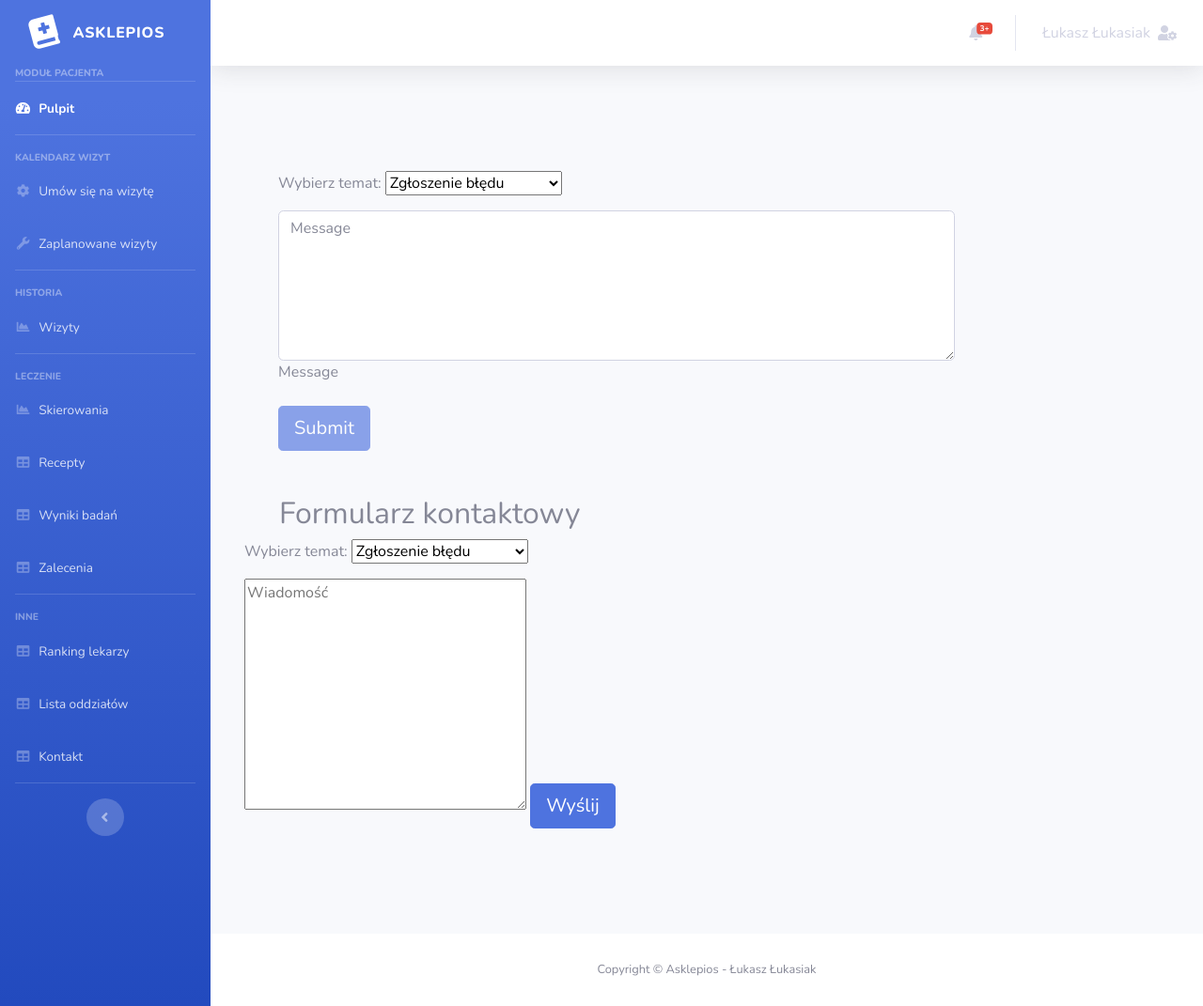
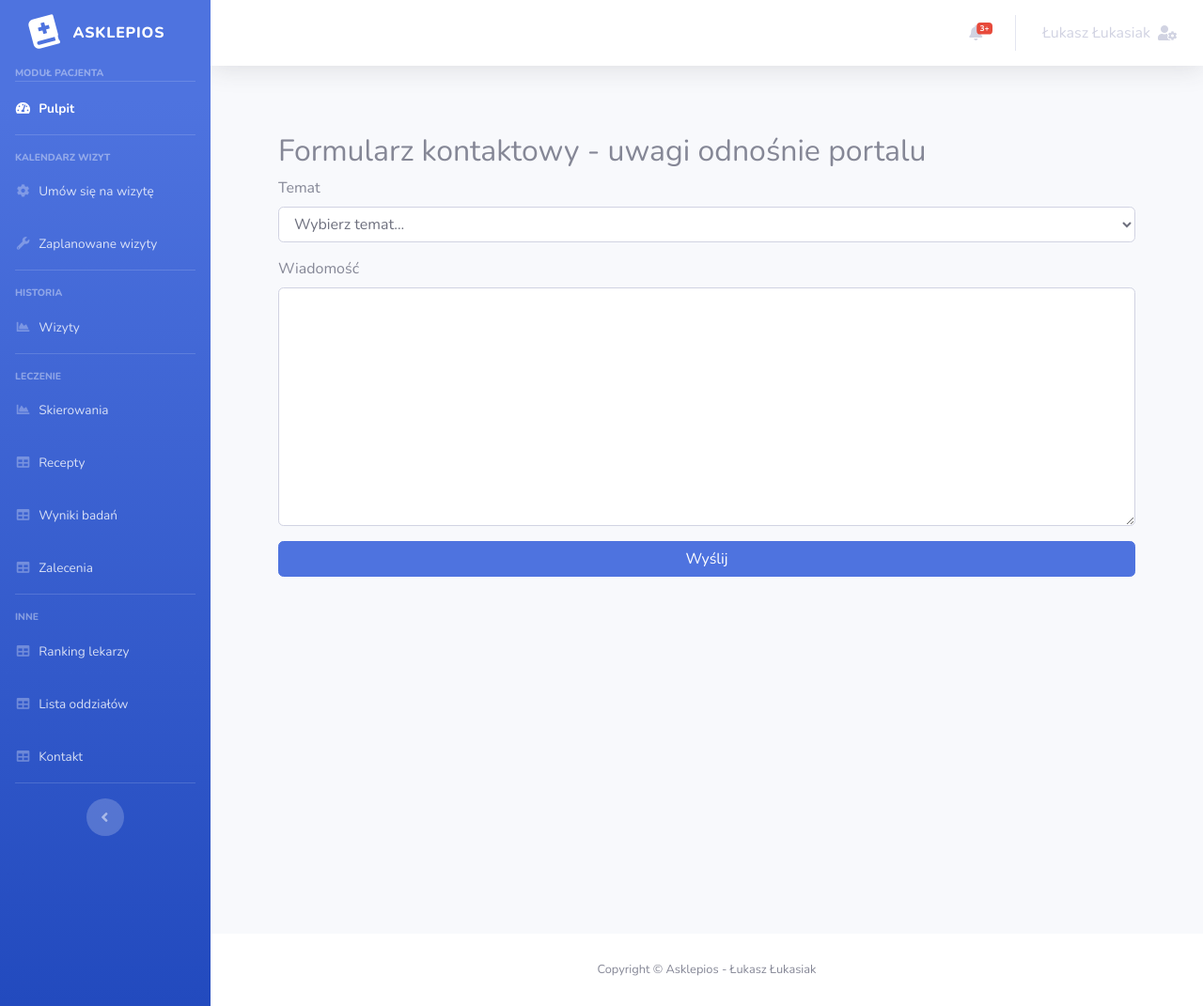
Before and after one commit to lukaszlukasiak/Asklepios, an ASP.NET Core app: page /PatientArea/Patient/Contact in a window 1280 px wide. Shown: the whole page at 94% size. Run offline with ASP.NET Core 8, Linux system fonts and the light colour scheme; some libraries are stand-ins or nearby versions.

Commit message:
small updates

```diff
--- a/Asklepios.Data/InMemoryContexts/PatientInMemoryContext.cs
+++ b/Asklepios.Data/InMemoryContexts/PatientInMemoryContext.cs
@@ -169,7 +169,7 @@ namespace Asklepios.Data.InMemoryContexts
 
         public Patient GetPatientData()
         {
-            return new Patient("Łukasz", "Łukasiak", 1, "8710101010", true, "484654asd4a5sd4", "PL");
+            return new Patient("Łukasz", "Łukasiak", 1, "8710101010", true, "484654asd4a5sd4", "PL", "terfere@wp.pl");
         }
         public IEnumerable<MedicalService> GetMedicalServices()
         {
--- a/Asklepios.Models/Enums/UserType.cs
+++ b/Asklepios.Models/Enums/UserType.cs
@@ -6,6 +6,7 @@ namespace Asklepios.Core.Enums
 {
     public enum UserType
     {
+        Guest,
         Patient,
         Employee,
     }
--- a/Asklepios.Models/Models/Doctor.cs
+++ b/Asklepios.Models/Models/Doctor.cs
@@ -3,7 +3,7 @@ namespace Asklepios.Core.Models
     public class Doctor : MedicalWorker
     {
         public override string ProfessionalTitle => "Doktor";
-        public Doctor(string name, string surName, long id, string pesel, bool hasPolishCitizenship, string passportNumber, string passportCode) : base(name, surName, id, pesel, hasPolishCitizenship, passportNumber, passportCode)
+        public Doctor(string name, string surName, long id, string pesel, bool hasPolishCitizenship, string passportNumber, string passportCode, string email) : base(name, surName, id, pesel, hasPolishCitizenship, passportNumber, passportCode, email)
         {
         }
 
--- a/Asklepios.Models/Models/ElectroradiologyTechnician.cs
+++ b/Asklepios.Models/Models/ElectroradiologyTechnician.cs
@@ -6,7 +6,7 @@ namespace Asklepios.Core.Models
 {
     public class ElectroradiologyTechnician : MedicalWorker
     {
-        public ElectroradiologyTechnician(string name, string surName, long id, string pesel, bool hasPolishCitizenship, string passportNumber, string passportCode) : base(name, surName, id, pesel, hasPolishCitizenship, passportNumber, passportCode)
+        public ElectroradiologyTechnician(string name, string surName, long id, string pesel, bool hasPolishCitizenship, string passportNumber, string passportCode, string email) : base(name, surName, id, pesel, hasPolishCitizenship, passportNumber, passportCode, email)
         {
         }
 
--- a/Asklepios.Models/Models/MedicalWorker.cs
+++ b/Asklepios.Models/Models/MedicalWorker.cs
@@ -7,7 +7,7 @@ namespace Asklepios.Core.Models
 {
     public abstract class MedicalWorker : Person
     {
-        public MedicalWorker(string name, string surName, long id, string pesel, bool hasPolishCitizenship, string passportNumber, string passportCode) : base(name, surName, id, pesel, hasPolishCitizenship, passportNumber, passportCode)
+        public MedicalWorker(string name, string surName, long id, string pesel, bool hasPolishCitizenship, string passportNumber, string passportCode, string email) : base(name, surName, id, pesel, hasPolishCitizenship, passportNumber, passportCode, email)
         {
         }
 
--- a/Asklepios.Models/Models/Nurse.cs
+++ b/Asklepios.Models/Models/Nurse.cs
@@ -6,7 +6,7 @@ namespace Asklepios.Core.Models
 {
     public class Nurse : MedicalWorker
     {
-        public Nurse(string name, string surName, long id, string pesel, bool hasPolishCitizenship, string passportNumber, string passportCode, string pwzNumber) : base(name, surName, id, pesel, hasPolishCitizenship, passportNumber, passportCode)
+        public Nurse(string name, string surName, long id, string pesel, bool hasPolishCitizenship, string passportNumber, string passportCode, string pwzNumber, string email) : base(name, surName, id, pesel, hasPolishCitizenship, passportNumber, passportCode, email)
         {
             PWZNumber = pwzNumber;
         }
--- a/Asklepios.Models/Models/Patient.cs
+++ b/Asklepios.Models/Models/Patient.cs
@@ -11,7 +11,7 @@ namespace Asklepios.Core.Models
         public string EmployerNIP { get; set; }
         public NFZUnit NFZUnit { get; set; }
         public List<NotificationFilter> Notifications {get;set;}
-        public Patient(string name, string surName, long id, string pesel, bool hasPolishCitizenship, string passportNumber, string passportCode) : base(name, surName, id, pesel, hasPolishCitizenship, passportNumber, passportCode)
+        public Patient(string name, string surName, long id, string pesel, bool hasPolishCitizenship, string passportNumber, string passportCode, string email) : base(name, surName, id, pesel, hasPolishCitizenship, passportNumber, passportCode, email)
         {
         }
     }
--- a/Asklepios.Web/Areas/HomeArea/Views/Home/_Location.cshtml
+++ b/Asklepios.Web/Areas/HomeArea/Views/Home/_Location.cshtml
@@ -22,7 +22,7 @@
 
                 </div>*@
             <div class="row" style="margin:0px;">
-                <div class="col-sm-4" style="padding: 0px;margin-top:10px;">
+                <div class="col-sm-4" style="padding: 0px;margin-top:20px;">
                     <h3>Adres</h3>
                     <p style="margin:0px; padding:0px">
                         @Model.City, @Model.PostalCode </p>
--- a/Asklepios.Web/Areas/PatientArea/Controllers/PatientController.cs
+++ b/Asklepios.Web/Areas/PatientArea/Controllers/PatientController.cs
@@ -32,9 +32,34 @@ namespace Asklepios.Web.Areas.PatientArea.Controllers
         {
             return View();
         }
+        [HttpGet]
         public IActionResult Contact()
         {
-            return View();
+            ContactMessageViewModel model = new ContactMessageViewModel(_context.GetPatientData());
+            return View(model);
+        }
+        [HttpPost]
+        public IActionResult Contact(ContactMessageViewModel model)
+        {
+
+            //ContactMessageViewModel model = new ContactMessageViewModel();
+            bool isSent = ServiceClasses.MailServices.CreateAndSendMail(model);
+            if (isSent)
+            {
+                model.AlertMessage = "Wiadomość została wysłana!";
+                ViewBag.Message = "Wiadomość została wysłana!";
+                //return RedirectToAction("Index");
+                model = new ContactMessageViewModel();
+                //ScriptManager.RegisterStartupScript(this, GetType(), "showalert", "alert('Only alert Message');", true);
+
+            }
+            else
+            {
+                model.AlertMessage = "Wystąpił błąd podczas próby wysłania wiadomości! Spróbuj jeszcze raz!";
+                ViewBag.Message = "Wystąpił błąd podczas próby wysłania wiadomości! Spróbuj jeszcze raz!";
+
+            }
+            return View(model);
         }
         public IActionResult MedicalAdvice()
         {
--- a/Asklepios.Web/Areas/PatientArea/Views/Patient/Contact.cshtml
+++ b/Asklepios.Web/Areas/PatientArea/Views/Patient/Contact.cshtml
@@ -2,93 +2,35 @@
     For more information on enabling MVC for empty projects, visit https://go.microsoft.com/fwlink/?LinkID=397860
 *@
 @model Asklepios.Web.Areas.HomeArea.Models.ContactMessageViewModel
-    <div class="container modal-dialog-centered">
-        <div class="row">
-            <div class="container px-5 my-5">
-                <form id="contactForm" >
-                    <div class="form-floating mb-3">
-                        <p>
-                            Wybierz temat:
 
-                            @Html.DropDownListFor(a => a.Subject, new[]
-                      {
-                                new SelectListItem() {Text = "Zgłoszenie błędu"},
-                                new SelectListItem() {Text = "Propozycja usprawnień" },
-                                },
-                                new { @class = "form-select" }
-                            )
+<div class="d-flex flex-column .align-items-stretch p-5">
+    <h2>Formularz kontaktowy - uwagi odnośnie portalu</h2>
 
-                        </p>
+    <form class="form" asp-action="Contact" method="post" asp-model=@model>
+        <div class="form-group" >
+            <label for="inputState">Temat</label>
+            @*<select id="inputState" class="form-control">
+                    <option selected>Choose...</option>
+                    <option>...</option>
+                </select>*@
+            @Html.DropDownListFor(a => a.Subject, new[]
+{
+new SelectListItem() {Text = "Zgłoszenie błędu na portalu pacjenta"},
+new SelectListItem() {Text = "Propozycja usprawnień portalu pacjenta" },
+new SelectListItem() {Text = "Opinia na temat usług" },
+new SelectListItem() {Text = "Zapytanie dotyczące usług medycznych" },
+new SelectListItem() {Text = "Inne..." },
+}, "Wybierz temat...", new { @class = "form-control" })
 
-                    </div>
-                    <div class="form-floating mb-3">
-                        <textarea class="form-control" id="message" type="text" placeholder="Message" style="height: 10rem;" data-sb-validations="required"></textarea>
-                        <label for="message">Message</label>
-                        <div class="invalid-feedback" data-sb-feedback="message:required">Message is required.</div>
-                    </div>
-                    <div class="d-none" id="submitSuccessMessage">
-                        <div class="text-center mb-3">
-                            <div class="fw-bolder">Form submission successful!</div>
-                            <p>To activate this form, sign up at</p>
-                            <a href="https://startbootstrap.com/solution/contact-forms">https://startbootstrap.com/solution/contact-forms</a>
-                        </div>
-                    </div>
-                    <div class="d-none" id="submitErrorMessage">
-                        <div class="text-center text-danger mb-3">Error sending message!</div>
-                    </div>
-                    <div class="d-grid">
-                        <button class="btn btn-primary btn-lg disabled" id="submitButton" type="submit">Submit</button>
-                    </div>
-                </form>
-            </div>
-            <script src="https://cdn.startbootstrap.com/sb-forms-latest.js"></script>
-            <div class="contact-caption clearfix">
-                <div class="contact-heading text-center">
-                    <h2>Formularz kontaktowy</h2>
-                </div>
-                @*<div class="col-md-5 contact-info text-left">
-                <h3>Informacje kontaktowe</h3>
-                <div class="info-detail">
-                    <ul><li><i class="fa fa-calendar"></i><span>Poniedziałek - Piątek:</span> 8:00 -16:00 </li></ul>
-                    <ul><li><i class="fa fa-map-marker"></i><span>Adres:</span> Aleje Jerozolimskie 120, Warszawa, 01-111</li></ul>
-                    <ul><li><i class="fa fa-phone"></i><span>Telefon:</span> 25-40-40-12-35</li></ul>
-                    <ul><li><i class="fa fa-envelope"></i><span>Email:</span> kontakt@asklepios.com</li></ul>
-                </div>
-            </div>*@
-                <div class="col">
-                    @*<h3>Prześlij wiadomość</h3>*@
 
-                    <form class="form" asp-action="Contact" method="post">
-                        @*<input class="name" type="text" placeholder="Imie i nazwisko" asp-for="ContactName">
-                    <input class="email" type="email" placeholder="Email" asp-for="ContactEMailAddress">*@
-                        @*<input class="phone" type="tel" placeholder="Numer telefonu:"  asp-for="PhoneNumber">*@
-                        <p>
-                            Wybierz temat:
+        </div>
 
-                            @Html.DropDownListFor(a => a.Subject, new[]
-                      {
-                                new SelectListItem() {Text = "Zgłoszenie błędu"},
-                                new SelectListItem() {Text = "Propozycja usprawnień" },
-                                }
-                            )
+        <div class="form-group">
+            <label for="inputAddress">Wiadomość</label>
+            @*<input type="text" class="form-control" id="inputAddress" placeholder="1234 Main St">*@
+            @Html.TextAreaFor(m => m.Message, 10,1,new { @class = "form-control" })
 
-                        </p>
-                        @*<input class="person-detail" type="text" placeholder="Temat:" asp-for="Subject">*@
-                        <textarea class="message" name="message" id="message" cols="30" rows="10" placeholder="Wiadomość" asp-for="Message" data-sb-validations="required"></textarea>
-
-                        <input class="btn btn-primary btn-lg" type="submit" value="Wyślij">
-                    </form>
-                </div>
-                @if (ViewBag.Message != null)
-                {
-                    <script type="text/javascript">
-            window.onload = function () {
-                @*alert("@ViewBag.Message");*@
-                alert("@Html.Raw(ViewBag.Message)");
-            };
-                    </script>
-                }
-
-            </div>
         </div>
-    </div>
+        <button type="submit" class="btn btn-primary w-100">Wyślij</button>
+    </form>
+</div>
--- a/Asklepios.Web/Areas/PatientArea/Views/Shared/_Layout1.cshtml
+++ b/Asklepios.Web/Areas/PatientArea/Views/Shared/_Layout1.cshtml
@@ -289,8 +289,8 @@
                 </nav>
                 <!-- End of Topbar -->
                 <!-- Begin Page Content -->
-                <div class="container">
-                    <div class="row">
+                <div class="container-fluid">
+                    <div class="d-flex flex-column">
 
                         <main role="main" class="pb-3" style="min-height:900px">
                             @RenderBody()
```
Also changed, not shown: Asklepios.Models/Models/Person.cs (+10 -1 lines), Asklepios.Web/Areas/HomeArea/Models/ContactMessageViewModel.cs (+23 -0 lines), Asklepios.Web/Areas/PatientArea/Views/Patient/_Location.cshtml (+5 -7 lines), Asklepios.Web/wwwroot/css/sb-admin-2.css.
